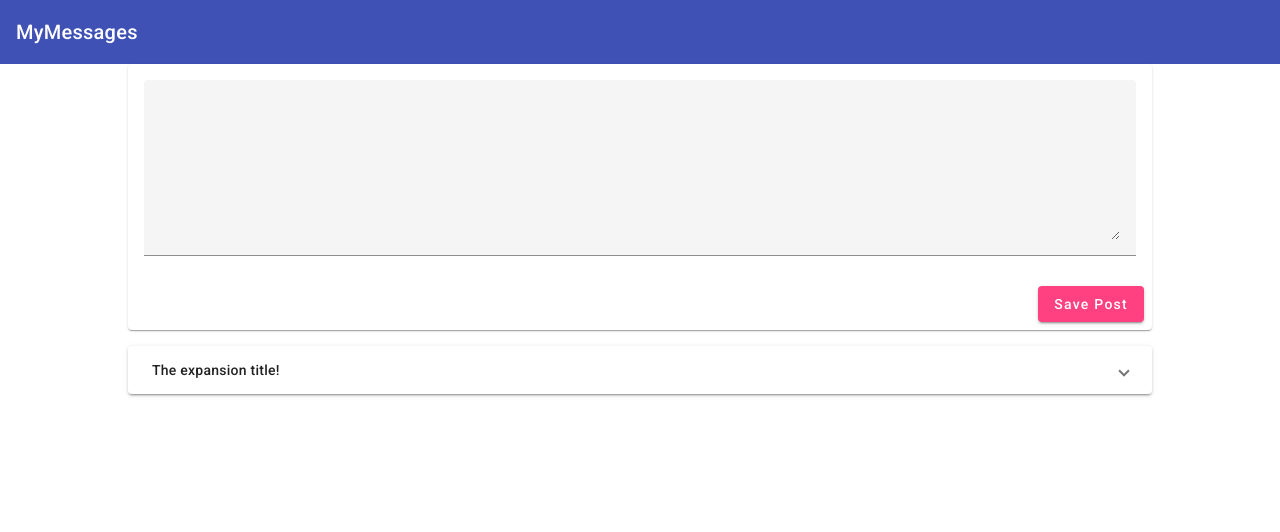
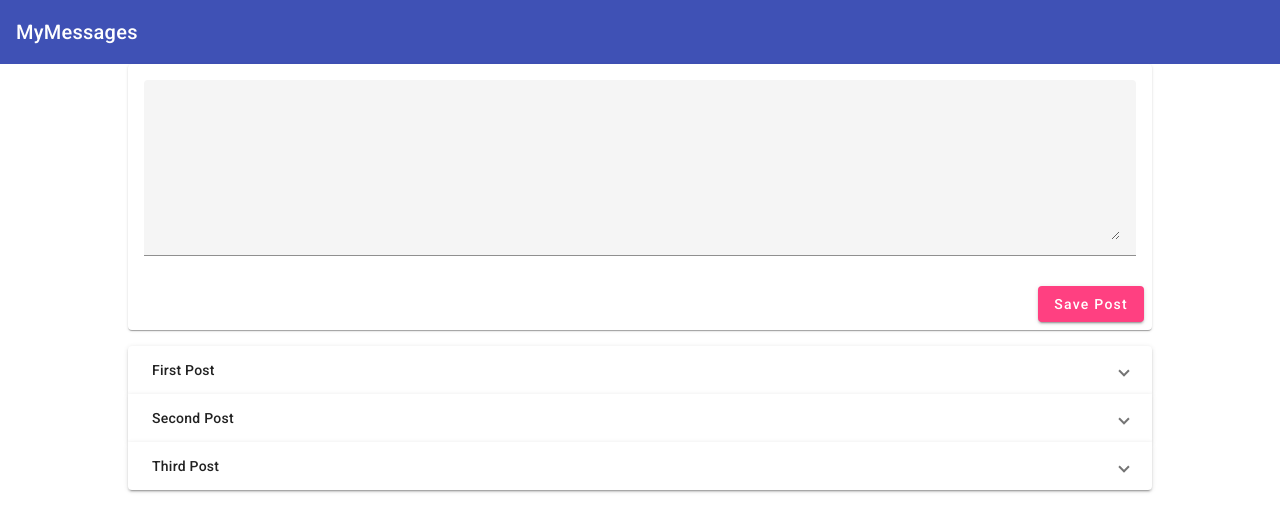
Before and after one commit to augustoqa/mean-course, an Angular app: page / in a window 1280 px wide. Shown: the top 532 px of the page. Built offline with nearby package versions, Linux system fonts and the light colour scheme.

Commit message:
Display posts

```diff
--- a/src/app/posts/post-list/post-list.component.css
+++ b/src/app/posts/post-list/post-list.component.css
@@ -2,3 +2,7 @@
   display: block;
   margin-top: 1rem;
 }
+
+.info-text {
+  text-align: center;
+}
--- a/src/app/posts/post-list/post-list.component.html
+++ b/src/app/posts/post-list/post-list.component.html
@@ -1,8 +1,11 @@
-<mat-accordion>
-  <mat-expansion-panel>
+<mat-accordion multi="true" *ngIf="posts.length > 0">
+  <mat-expansion-panel *ngFor="let post of posts">
     <mat-expansion-panel-header>
-      The expansion title!
+      {{ post.title }}
     </mat-expansion-panel-header>
-    <p>I'm in an expansion panel!</p>
+    <p>{{ post.content }}</p>
   </mat-expansion-panel>
 </mat-accordion>
+<p class="info-text mat-body-1" *ngIf="posts.length <= 0">
+  No posts added yet!
+</p>
```
